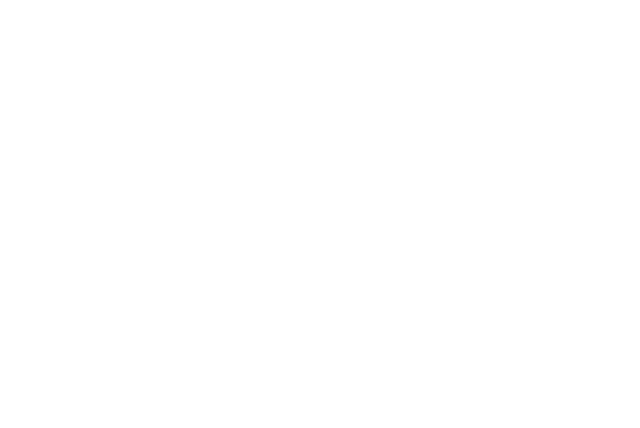
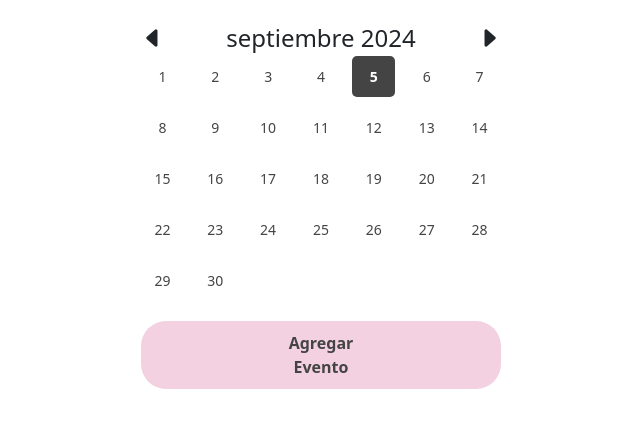
Before and after one commit to No-Country-simulation/c20-26-m-java-react, a React (Vite) app in the folder frontend/: page /user in a window 1280 px wide. Before the commit this address had no page. Shown: the top 428 px of the page, without its empty margins (319-959 px from the left). Built offline with nearby package versions, Linux system fonts and the light colour scheme.

Commit message:
the calendar components are created

```diff
--- a/frontend/package.json
+++ b/frontend/package.json
@@ -14,9 +14,12 @@
     "bootstrap": "^5.3.3",
     "bootstrap-icons": "^1.11.3",
     "formik": "^2.4.6",
+    "moment": "^2.30.1",
+    "npm-sass": "^3.1.0",
     "react": "^18.3.1",
     "react-bootstrap": "^2.10.4",
     "react-dom": "^18.3.1",
+    "react-icons": "^5.3.0",
     "react-redux": "^9.1.2",
     "react-router-dom": "^6.26.1",
     "yup": "^1.4.0"
--- /dev/null
+++ b/frontend/src/components/ux/calendar/calendar.jsx
@@ -0,0 +1,63 @@
+import './calendar.scss';
+import { useState, useEffect } from 'react';
+import moment from 'moment';
+import 'moment/locale/es'; // Importa el locale en español
+
+export default function Calendario() {
+  const [fechas, setFechas] = useState([]); // Lista de fechas
+  const [mesActual, setMesActual] = useState(moment()); // Estado para controlar el mes actual
+
+  useEffect(() => {
+    moment.locale('es'); // Configura moment para usar español
+
+    const fechaInicio = mesActual.clone().startOf('month'); // Primer día del mes actual
+    const fechaFin = mesActual.clone().endOf('month'); // Último día del mes actual
+    const dias = [];
+
+    let dia = fechaInicio.clone();
+
+    while (dia.isBefore(fechaFin) || dia.isSame(fechaFin)) {
+      dias.push({
+        dia: dia.date(),
+        diaSemana: dia.format('ddd').replace('.', ''),
+        esDiaActual: dia.isSame(moment(), 'day'),
+      });
+      dia.add(1, 'days');
+    }
+
+    setFechas(dias);
+  }, [mesActual]);
+
+  // ir al mes anterior
+  const irAlMesAnterior = () => {
+    setMesActual(mesAnterior => mesAnterior.clone().subtract(1, 'months'));
+  };
+
+  // ir al siguiente mes
+  const irAlMesSiguiente = () => {
+    setMesActual(mesSiguiente => mesSiguiente.clone().add(1, 'months'));
+  };
+
+  return (
+    <div className="calendar-container">
+        <div className="calendar-header">
+            <i className="bi bi-caret-left-fill" onClick={irAlMesAnterior}></i>
+            <h4 className="calendar-month">{mesActual.format('MMMM YYYY')}</h4> {/* El mes en español */}
+            <i className="bi bi-caret-right-fill" onClick={irAlMesSiguiente}></i>
+        </div>
+
+      <div className="calendar-grid">
+        {fechas.map((fecha, index) => (
+          <div
+            key={index}
+            className={`calendar-day ${fecha.esDiaActual ? 'current-day' : ''}`}
+          >
+            <span>{fecha.dia}</span>
+          </div>
+        ))}
+      </div>
+
+      <button className="add-event-btn">Agregar Evento</button>
+    </div>
+  );
+}
--- /dev/null
+++ b/frontend/src/components/ux/calendar/calendar.scss
@@ -0,0 +1,58 @@
+.calendar-container {
+    width: 100%;
+    max-width: 400px;
+    margin: 0 auto;
+    padding: 20px;
+    border-radius: 10px;
+    text-align: center;
+  }
+
+  .calendar-header {
+    display: flex;
+    align-items: center;
+    justify-content: space-between; /* Espacio entre los iconos y el mes */
+    width: 100%;
+  }
+
+  .calendar-grid {
+    display: grid;
+    grid-template-columns: repeat(7, 1fr);
+    gap: 10px;
+  }
+
+  .calendar-day {
+    padding: 10px;
+    background-color: #fff;
+    border-radius: 5px;
+    text-align: center;
+    font-size: 14px;
+    color: #444;
+  }
+
+  .current-day {
+    background-color: #444;
+    color: #fff;
+    font-weight: bold;
+  }
+
+  .add-event-btn {
+    margin-top: 20px;
+    background-color: #f3d1e1;
+    border: none;
+    padding: 10px 121px;
+    color: #444;
+    border-radius: 25px;
+    cursor: pointer;
+    font-weight: bold;
+  }
+
+  .calendar-month {
+    margin: 0 10px; /* Espacio alrededor del mes */
+    text-align: center;
+    flex-grow: 1; /* Esto asegura que el título del mes ocupe el espacio restante entre los iconos */
+  }
+
+  .bi {
+    cursor: pointer;
+    font-size: 24px; /* Aumenta el tamaño del icono si es necesario */
+  }
--- /dev/null
+++ b/frontend/src/pages/pageUser/indexUser.jsx
@@ -0,0 +1,10 @@
+import Calendar from "../../components/ux/calendar/calendar"
+
+export default function User() {
+    return(
+        <div>
+            <Calendar/>
+        </div>
+
+    )
+}
--- a/frontend/src/routes/myRoutes.jsx
+++ b/frontend/src/routes/myRoutes.jsx
@@ -7,6 +7,7 @@ const MyRoutes = () => {
     const Login = lazy(() => import("../pages/login/login"));
     const Register = lazy(() => import("../pages/registerUser/register"))
     const Pet = lazy(() => import("../pages/registerPet/pet"))
+    const User = lazy(() => import("../pages/pageUser/indexUser"))
 
     return (
         <Router>
@@ -16,6 +17,7 @@ const MyRoutes = () => {
                         <Route path="/login" element={<Login />}/>
                         <Route path="/register" element={<Register/>}/>
                         <Route path="/pet" element={<Pet/>}/>
+                        <Route path="/user" element={<User/>}/>
                     </Routes>
             </Suspense>
         </Router>
```
Also changed, not shown: frontend/src/main.jsx (+7 -5 lines), 1 other file (tests, documents, lock files or other folders).
